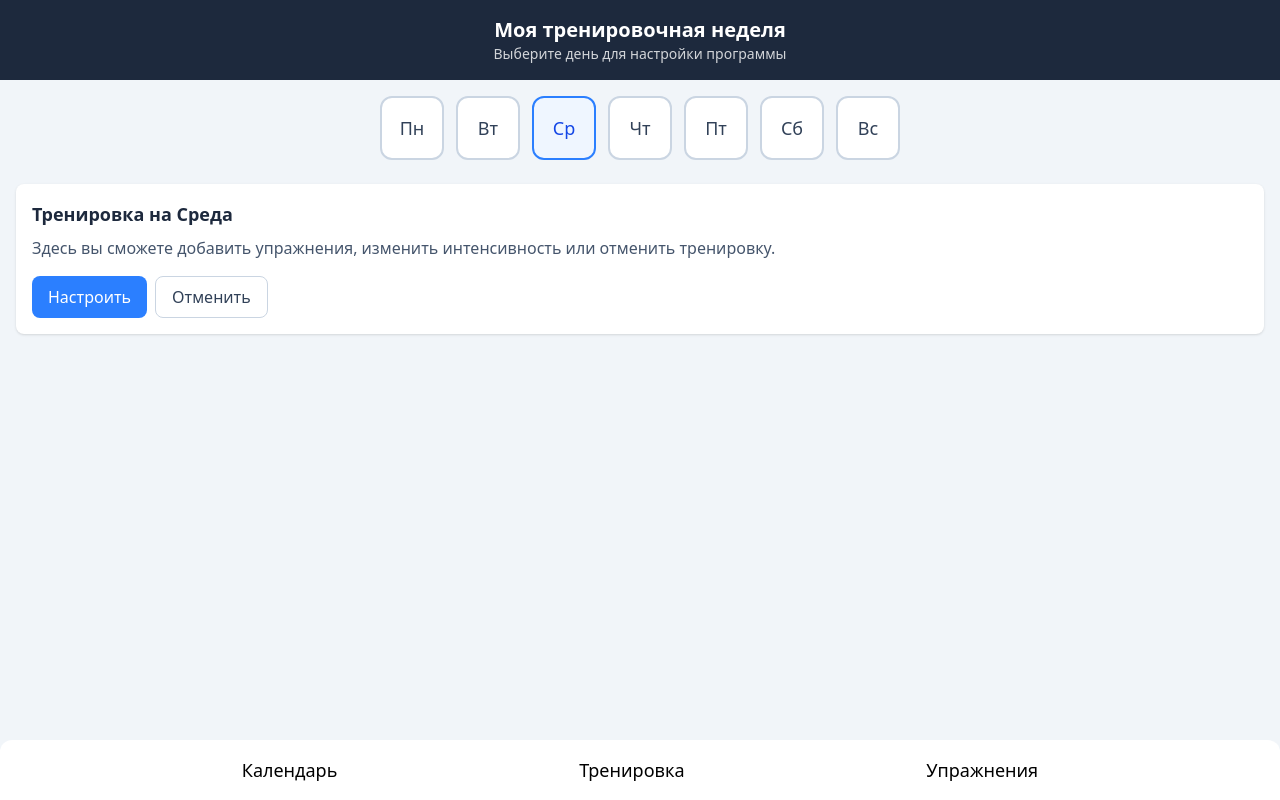
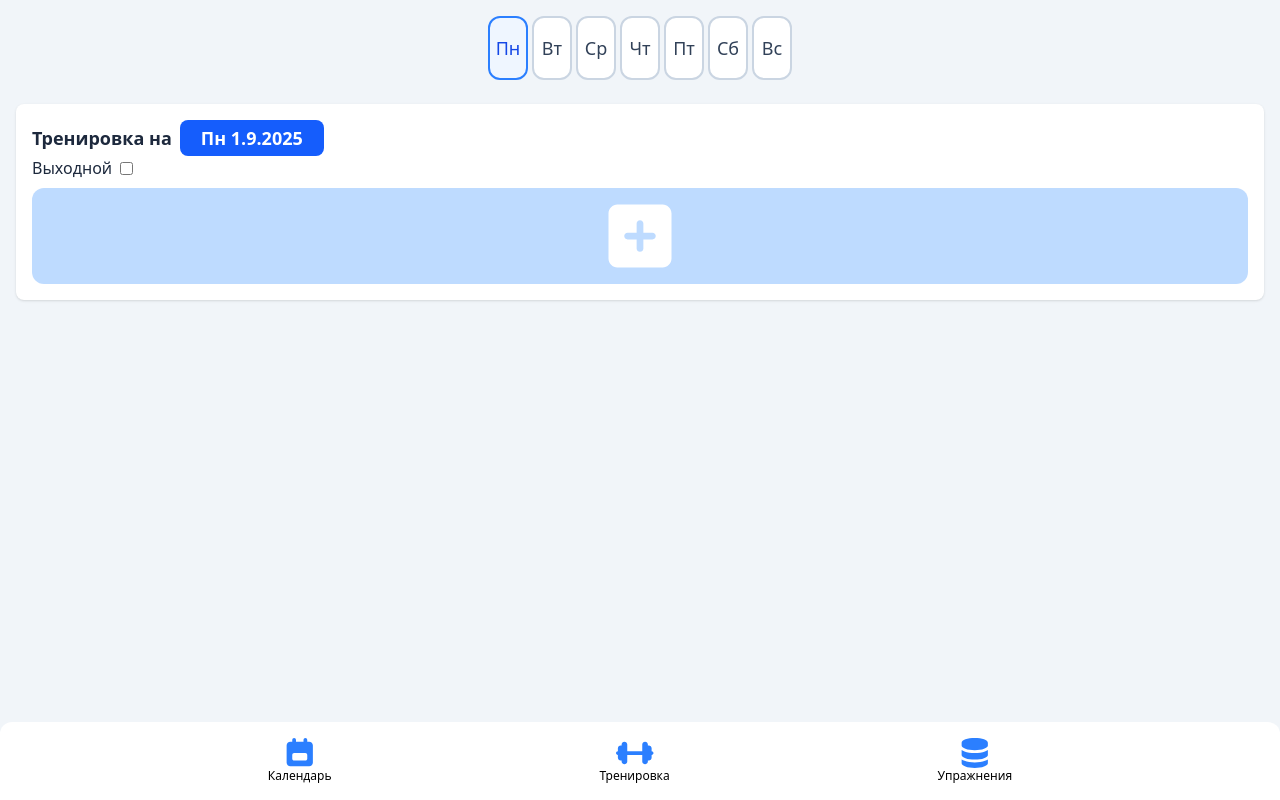
Before and after one commit to tzelovaka/chillgym-frontend, a Vue app: page / in a window 1280 px wide. Built offline with nearby package versions, Linux system fonts and the light colour scheme.

Commit message:
redesign

```diff
--- a/package.json
+++ b/package.json
@@ -19,6 +19,11 @@
     "@dnd-kit/core": "^6.3.1",
     "@dnd-kit/sortable": "^10.0.0",
     "@dnd-kit/utilities": "^3.2.2",
+    "@fortawesome/fontawesome-svg-core": "^7.1.0",
+    "@fortawesome/free-brands-svg-icons": "^7.1.0",
+    "@fortawesome/free-regular-svg-icons": "^7.1.0",
+    "@fortawesome/free-solid-svg-icons": "^7.1.0",
+    "@fortawesome/vue-fontawesome": "^3.1.2",
     "@tailwindcss/vite": "^4.1.14",
     "@vueuse/core": "^13.9.0",
     "pinia": "^3.0.3",
--- a/src/App.vue
+++ b/src/App.vue
@@ -1,23 +1,22 @@
+<script setup>
+import { faSquarePlus } from '@fortawesome/free-solid-svg-icons'
+import { FontAwesomeIcon } from '@fortawesome/vue-fontawesome'
+</script>
 <template>
   <div class="bg-slate-100 h-screen flex flex-col">
-    <!-- Заголовок -->
-    <header class="p-4 bg-slate-800 text-white text-center">
-      <h1 class="text-xl font-bold">Моя тренировочная неделя</h1>
-      <p class="text-sm opacity-80">Выберите день для настройки программы</p>
-    </header>
 
     <!-- Список дней недели -->
     <div class="flex-1 p-4 overflow-y-auto">
-      <div class="flex justify-center flex-wrap gap-3">
+      <div class="flex justify-center flex-wrap gap-1">
         <button
           v-for="day in days"
           :key="day.id"
           @click="selectDay(day)"
-          class="flex flex-col items-center justify-center w-16 h-16 rounded-xl border-2 transition-all duration-200 hover:scale-105"
+          class="flex flex-col items-center justify-center w-10 h-16 rounded-xl border-2 transition-all duration-200 hover:scale-105"
           :class="{
             'border-blue-500 bg-blue-50 text-blue-700 font-semibold': day.id === selectedDayId,
             'border-slate-300 bg-white text-slate-700': day.id !== selectedDayId,
-            'ring-2 ring-green-400': day.isToday
+            'ring-2 ring-green-400': day.isToday,
           }"
         >
           <span class="text-lg font-medium">{{ day.shortName }}</span>
@@ -27,24 +26,50 @@
 
       <!-- Информация о выбранном дне -->
       <div v-if="selectedDay" class="mt-6 p-4 bg-white rounded-lg shadow">
-        <h2 class="text-lg font-semibold text-slate-800">
-          Тренировка на {{ selectedDay.fullName }}
-        </h2>
-        <p class="text-slate-600 mt-2">
-          Здесь вы сможете добавить упражнения, изменить интенсивность или отменить тренировку.
-        </p>
-        <div class="mt-4 flex gap-2">
-          <button class="px-4 py-2 bg-blue-500 text-white rounded-lg hover:bg-blue-600">
-            Настроить
-          </button>
-          <button class="px-4 py-2 border border-slate-300 text-slate-700 rounded-lg hover:bg-slate-50">
-            Отменить
-          </button>
+        <div class="text-lg font-semibold text-slate-800 flex items-center">
+          <div class="flex">Тренировка на</div>
+          <div class="mx-2 bg-blue-600 w-36 text-white p-1 rounded-lg text-center">
+            {{ selectedDay.shortName }}
+            {{ date.getDay() + '.' + date.getMonth() + '.' + date.getFullYear() }}
+          </div>
+        </div>
+        <div class="text-md text-slate-800 flex items-center">
+          Выходной
+          <input v-model="isWeekend" type="checkbox" class="mx-2" />
+        </div>
+        <div
+          @click="addExercise()"
+          class="flex w-full h-24 items-center justify-center bg-blue-200 active:bg-accent-500 rounded-xl mt-2"
+        >
+          <div class="text-lg">
+            <FontAwesomeIcon :icon="faSquarePlus" class="text-7xl text-white" />
+          </div>
+        </div>
+        <div v-for="exercise in exercises" :key="exercise.id" class="mt-2">
+          <div v-if="exercise.dayId === selectedDayId" class="border border-2 border-slate-300 rounded-full py-1 px-2">
+            <select
+              v-model="exercise.exerciseTemplateId"
+              @change="saveExerciseTemplate(exercise)"
+              class="w-full bg-transparent border-none outline-none"
+            >
+              <option :value="null">Выберите упражнение</option>
+              <option
+                v-for="template in exerciseTemplates"
+                :key="template.id"
+                :value="template.id"
+              >
+                {{ template.name }} ({{ template.trainer.name }})
+              </option>
+            </select>
+
+            <!-- Отображение выбранного упражнения (опционально) -->
+            <div v-if="getExerciseTemplateName(exercise.exerciseTemplateId)" class="text-sm text-gray-600">
+              {{ getExerciseTemplateName(exercise.exerciseTemplateId) }}
+            </div>
+          </div>
         </div>
       </div>
     </div>
-
-    <!-- Навигация -->
     <NavigationBar />
   </div>
 </template>
@@ -55,11 +80,22 @@ import NavigationBar from './components/NavigationBar.vue'
 export default {
   name: 'WorkoutCalendar',
   components: {
-    NavigationBar
+    NavigationBar,
   },
   data() {
     return {
-      // Пример данных на текущую неделю
+      date: new Date(),
+      exerciseTemplates: [ //приходит с бэка
+        {
+          id: 1,
+          name: 'Приседания в гакк-машине',
+          trainer: {
+            id: 1,
+            name: 'Гакк-машина'
+          }
+        }
+      ],
+      exercises: [],
       days: [
         { id: 1, shortName: 'Пн', fullName: 'Понедельник', isToday: false },
         { id: 2, shortName: 'Вт', fullName: 'Вторник', isToday: false },
@@ -67,20 +103,52 @@ export default {
         { id: 4, shortName: 'Чт', fullName: 'Четверг', isToday: false },
         { id: 5, shortName: 'Пт', fullName: 'Пятница', isToday: false },
         { id: 6, shortName: 'Сб', fullName: 'Суббота', isToday: false },
-        { id: 7, shortName: 'Вс', fullName: 'Воскресенье', isToday: false }
+        { id: 7, shortName: 'Вс', fullName: 'Воскресенье', isToday: false },
       ],
-      selectedDayId: 3 // по умолчанию — сегодня
+      selectedDayId: this.getTodayId(),
+      isWeekend: false,
     }
   },
   computed: {
     selectedDay() {
-      return this.days.find(day => day.id === this.selectedDayId)
+      return this.days.find((day) => day.id === this.selectedDayId)
+    },
+  },
+  watch: {
+    isWeekend(newValue, oldValue) {
+      console.log(newValue, oldValue)
+    },
+  },
+  methods: {
+    addExercise() {
+      let exercisesFilteredLength = this.exercises.filter(
+        (exercise) => exercise.dayId === this.selectedDayId
+      ).length;
+
+      let exercise = {
+        id: exercisesFilteredLength > 1 ? exercisesFilteredLength - 1 : (exercisesFilteredLength > 0 ? 2 : 1),
+        dayId: this.selectedDayId,
+        exerciseTemplateId: null,
+        approaches: null,
+        rangeOfRepetitions: null
+      }
+      this.exercises.push(exercise)
+    },
+    getTodayId() {
+      const day = new Date().getDay()
+      return day === 0 ? 7 : day
+    },
+    selectDay(day) {
+      this.selectedDayId = day.id
+    },
+    saveExerciseTemplate(exercise) {
+      console.log('Сохранено упражнение:', exercise);
+    },
+    getExerciseTemplateName(templateId) {
+      if (!templateId) return null;
+      const template = this.exerciseTemplates.find(t => t.id === templateId);
+      return template ? `${template.name} (${template.trainer.name})` : null;
     }
   },
-  methods: {
-    selectDay(day) {
-      this.selectedDayId = day.id
-    }
-  }
 }
 </script>
--- a/src/components/NavigationBar.vue
+++ b/src/components/NavigationBar.vue
@@ -1,16 +1,35 @@
+<script setup>
+import { FontAwesomeIcon } from '@fortawesome/vue-fontawesome'
+</script>
 <template>
   <div class="bg-white py-4 rounded-t-xl flex justify-evenly">
-    <div v-for="menuItem in menuItems" :key="menuItem" class="text-lg">
-      {{menuItem}}
+    <div v-for="menuItem in menuItems" :key="menuItem" class="text-lg flex flex-col items-center">
+      <FontAwesomeIcon :icon="menuItem.iconName" class="text-3xl text-blue-500"/> <div class="text-xs">{{menuItem.name}}</div>
     </div>
   </div>
 </template>
 <script>
+import {faDumbbell, faCalendarWeek, faDatabase} from '@fortawesome/free-solid-svg-icons'
+
 export default {
   name: "NavigationBar",
   data(){
     return {
-      menuItems: ['Календарь', 'Тренировка', 'Упражнения']
+      menuItems: [
+        {
+          name: 'Календарь',
+          iconName: faCalendarWeek,
+        },
+        {
+          name: 'Тренировка',
+          iconName: faDumbbell,
+        },
+        {
+          name: 'Упражнения',
+          iconName: faDatabase
+          ,
+        }
+      ]
     }
   }
 }
--- a/src/main.js
+++ b/src/main.js
@@ -5,8 +5,12 @@ import './style.css'
 import App from './App.vue'
 import router from './router'
 
+
+import { FontAwesomeIcon } from '@fortawesome/vue-fontawesome';
+
+
 const app = createApp(App)
-
+app.component('font-awesome-icon', FontAwesomeIcon);
 app.use(createPinia())
 app.use(router)
 
```
Also changed, not shown: 1 other file (tests, documents, lock files or other folders).
